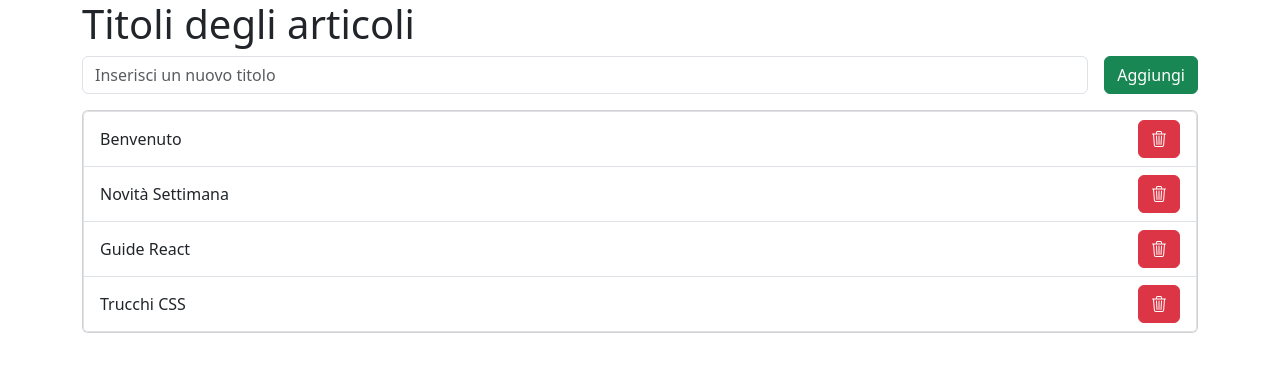
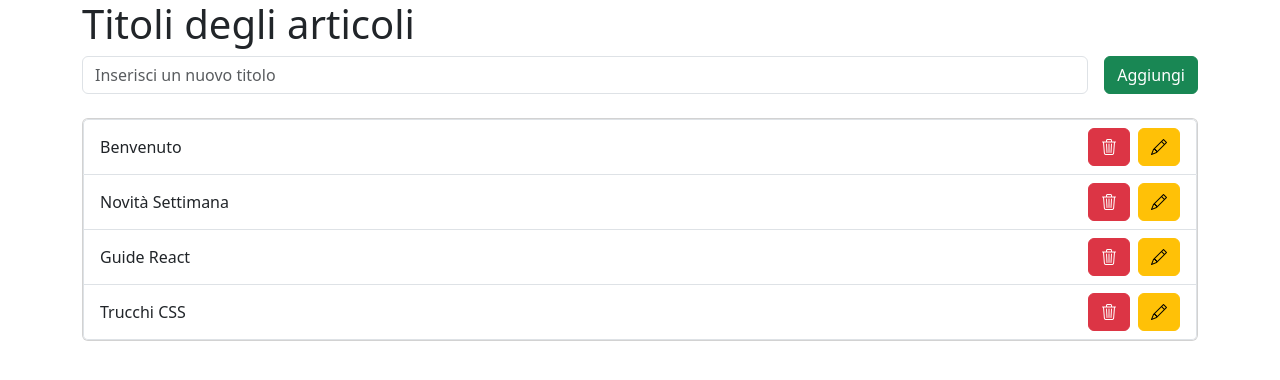
Before and after one commit to diegotosato/react-form, a React (Vite) app: page / in a window 1280 px wide. Shown: the top 380 px of the page. Built offline with nearby package versions, Linux system fonts and the light colour scheme.

Commit message:
feat: implement ListItem component for dynamic title rendering and deletion

```diff
--- a/src/App.jsx
+++ b/src/App.jsx
@@ -1,4 +1,5 @@
 import { useState } from "react"
+import ListItem from "./components/ListItem"
 
 function App() {
 
@@ -33,13 +34,13 @@ function App() {
   //array vuoto per immagazzinare il nuovo titolo che inserisce l'utente
   const [newTitle, setNewTitle] = useState('')
 
+  //variabile error per far comparire un messaggio quando la lista è vuota
+  const [error, setError] = useState(null)
 
 
-  //variabile per trasformare l'input in un oggetto
-  let addTitle = {
-    id: titles[titles.length - 1].id + 1,
-    title: newTitle
-  }
+
+
+
 
 
   //funzione per gestire il submite al form
@@ -49,13 +50,18 @@ function App() {
     //quando faccio submit e l'input è vuoto, faccio comparire un alert e resetto il campo
     if (newTitle.length === 0) {
 
-      alert('Il campo è vuoto')
       setNewTitle('')
+      setError(true)
 
     } else {
+      //altrimenti svolgo tutta la mia funzione
 
 
-      //altrimenti svolgo tutta la mia funzione
+      //variabile per trasformare l'input in un oggetto
+      let addTitle = {
+        id: titles[titles.length - 1].id + 1,
+        title: newTitle
+      }
 
       //nuovo array dove riprendo l'array di partenza e ci aggiungo alla fine il mio nuovo oggetto
       const uploadTitles = [...titles, addTitle]
@@ -81,6 +87,8 @@ function App() {
     const uploadTitles = titles.filter((title, index) => index !== id)
     setTitles(uploadTitles)
 
+
+
   }
 
 
@@ -102,30 +110,24 @@ function App() {
         {/* campo Form per inserire un nuovo titolo */}
         <form onSubmit={handleSubmit}>
 
-          <div className="mb-3 d-flex">
+          <div className="d-flex">
             <input type="text" className="form-control" name="new-title" id="new-title"
               aria-describedby="helpId" placeholder="Inserisci un nuovo titolo" value={newTitle} onChange={(e) => setNewTitle(e.target.value)} />
             <button className="btn btn-success ms-3" type="submit">Aggiungi</button>
           </div>
+          {
+            error && <div class="alert alert-danger mt-4" role="alert">
+              Inserisci un titolo
+            </div>
+          }
 
         </form>
 
 
-
-
-
-
-
-
-
-
-
-
-
-
-
-        {/* Card che uso come contenitore dei titoli */}
-        <div className="card">
+        {
+          titles.length > 0 &&
+          // Card che uso come contenitore dei titoli
+          <div className="card mt-4">
 
             {/* creo la lista */}
             <ul className="list-group">
@@ -133,27 +135,22 @@ function App() {
               {/* mapping dell'array per creare dinamicamente la lista */}
               {
                 titles.map((title, index) => (
-                <li key={title.id} className="list-group-item d-flex justify-content-between align-items-center">
-
-                  {title.title}
-
-                  {/* Bottone per eliminare la riga */}
-                  <button className="btn btn-danger" onClick={() => handleTrash(index)}>
-                    <i className="bi bi-trash3"></i>
-                  </button>
-
-                </li>
-
+                  <ListItem key={title.id} title={title} index={index} handle={() => handleTrash(index)} />
                 ))
               }
 
             </ul>
+          </div>
+        }
 
 
-        </div>
 
 
-      </div>
+        {
+          titles.length === 0 && <div className="mt-3">Nothing to do today</div>
+        }
+
+      </div >
     </>
   )
 }
--- /dev/null
+++ b/src/components/ListItem.jsx
@@ -0,0 +1,22 @@
+export default function ListItem({ title, handle }) {
+    return (
+        <>
+            <li className="list-group-item d-flex justify-content-between align-items-center">
+
+                {title.title}
+
+                <div className="icons">
+                    {/* Bottone per eliminare la riga */}
+                    <button className="btn btn-danger" onClick={handle}>
+                        <i className="bi bi-trash3"></i>
+                    </button>
+
+                    {/* Bottone per cambiare il titolo */}
+                    <button className="btn btn-warning ms-2">
+                        <i className="bi bi-pencil"></i>
+                    </button>
+                </div>
+            </li>
+        </>
+    )
+}
```
Lines whose indentation alone changed are shown as unchanged.
